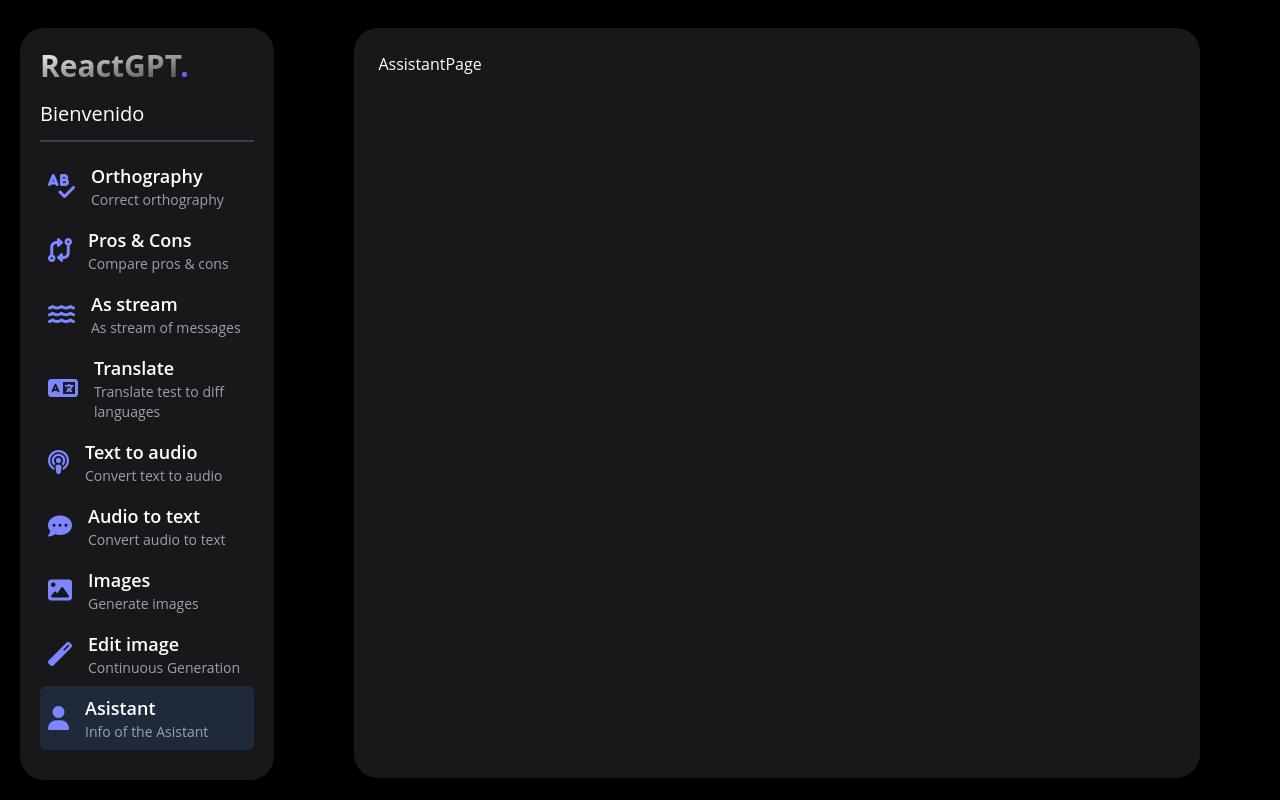
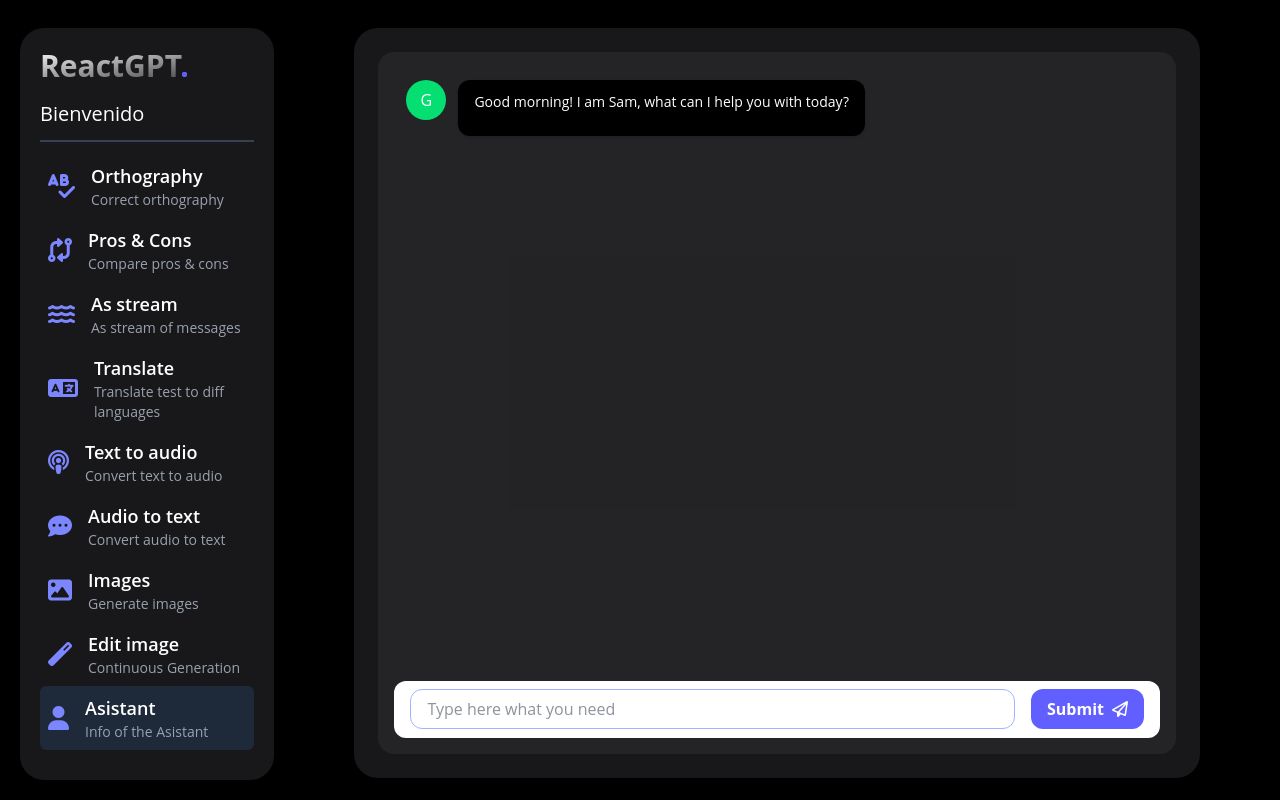
Before and after one commit to cariddi/openai-nest-react, a React (Vite) app: page /assistant in a window 1280 px wide. Built offline with nearby package versions, Linux system fonts and the light colour scheme.

Commit message:
Adding AssistantPage from template

```diff
--- a/src/presentation/pages/assistant/AssistantPage.tsx
+++ b/src/presentation/pages/assistant/AssistantPage.tsx
@@ -1,6 +1,54 @@
+import { useState } from 'react'
+import { GptMessage, MyMessage, TextMessageBox, TypingLoader } from '../../components'
+
+interface Message {
+  text: string
+  isGpt: boolean
+}
 
 export const AssistantPage = () => {
+  const [isLoading, setIsLoading] = useState(false)
+  const [messages, setMessages] = useState<Message[]>([])
+
+  const handlePost = async (text: string) => {
+    setIsLoading(true)
+
+    setMessages((prevMessages) => [...prevMessages, { text, isGpt: false }])
+
+    // TODO: use case
+
+    setIsLoading(false)
+
+    // TODO: add msg of GPT
+  }
+
   return (
-    <div>AssistantPage</div>
+    <div className='chat-container'>
+      <div className='chat-messages'>
+        <div className='grid grid-cols-12 gap-y-2'></div>
+
+        {/* Welcome */}
+        <GptMessage text='Good morning! I am Sam, what can I help you with today?' />
+
+        {
+          messages.map((message, index) => (
+            message.isGpt
+              ? <GptMessage key={index} text={"This comes from OpenAI"} />
+              : <MyMessage key={index} text={message.text} />
+          ))
+        }
+
+        {
+          isLoading && (
+            <div className='col-start-1 col-end-12 fade-in'>
+              <TypingLoader />
+            </div>
+          )
+        }
+
+      </div>
+
+      <TextMessageBox onSendMessage={handlePost} placeholder='Type here what you need' disableCorrections />
+    </div>
   )
 }
```
